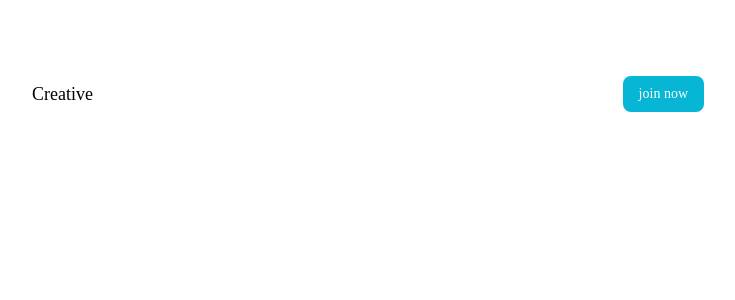
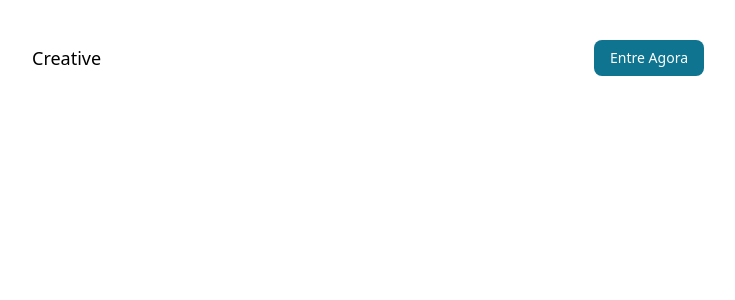
Before and after one commit to Unesio-Severino/creative-minds, a Next.js app: page / in a window 1280 px wide. Shown: the top 300 px of the page, without its empty margins (272-1007 px from the left). Built offline with nearby package versions, Linux system fonts and the light colour scheme.

Commit message:
Fix some Utils and style page.

```diff
--- a/components/Nav.tsx
+++ b/components/Nav.tsx
@@ -2,13 +2,13 @@ import Link from "next/link";
 
 export default function Nav() {
     return (
-        <nav className="flex justify-between items-center py-10 mt-9">
+        <nav className="flex justify-between items-center py-10">
             <Link href="/">
                 <button className="text-lg font-medium">Creative</button>
             </Link>
             <ul className="flex items-center gap-10">
                 <Link legacyBehavior href={"/auth/login"}>
-                    <a className="py-2 px-4 text-sm bg-cyan-500 text-white rounded-lg font-medium ml-8"> join now </a>
+                    <a className="py-2 px-4 text-sm bg-cyan-700 text-white rounded-lg font-medium ml-8">Entre Agora </a>
                 </Link>
             </ul>
         </nav>
--- a/tailwind.config.js
+++ b/tailwind.config.js
@@ -8,7 +8,7 @@ module.exports = {
   theme: {
     extend: {
       fontFamily: {
-        poppins: "Poppins",
+        Lato: "Lato",
       },
     },
   },
```
Also changed, not shown: styles/globals.css (+1 -14 lines), utils/firebase.js (+3 -4 lines).
